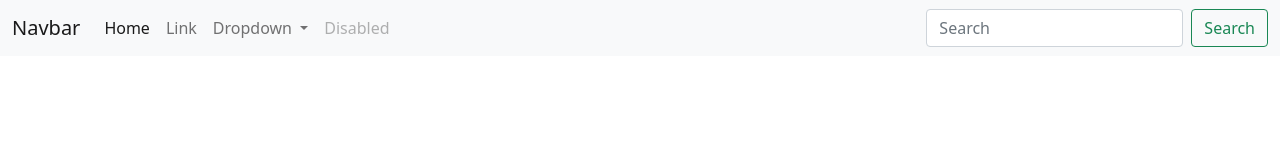
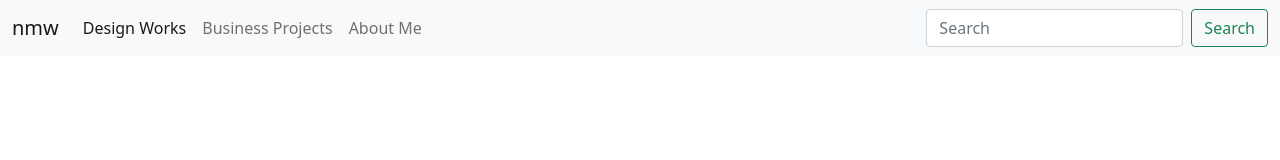
Before and after one commit to tiffanynmw/UX_UI_HW_20, a plain HTML site: page index.html in a window 1280 px wide. Drawn offline with nearby package versions, Linux system fonts and the light colour scheme.

Commit message:
nav bar updated

```diff
--- a/index.html
+++ b/index.html
@@ -11,31 +11,20 @@
 <body>
     <nav class="navbar navbar-expand-lg navbar-light bg-light">
         <div class="container-fluid">
-          <a class="navbar-brand" href="#">Navbar</a>
+          <a class="navbar-brand" href="#">nmw</a>
           <button class="navbar-toggler" type="button" data-bs-toggle="collapse" data-bs-target="#navbarSupportedContent" aria-controls="navbarSupportedContent" aria-expanded="false" aria-label="Toggle navigation">
             <span class="navbar-toggler-icon"></span>
           </button>
           <div class="collapse navbar-collapse" id="navbarSupportedContent">
             <ul class="navbar-nav me-auto mb-2 mb-lg-0">
               <li class="nav-item">
-                <a class="nav-link active" aria-current="page" href="#">Home</a>
+                <a class="nav-link active" aria-current="page" href="#">Design Works</a>
               </li>
               <li class="nav-item">
-                <a class="nav-link" href="#">Link</a>
-              </li>
-              <li class="nav-item dropdown">
-                <a class="nav-link dropdown-toggle" href="#" id="navbarDropdown" role="button" data-bs-toggle="dropdown" aria-expanded="false">
-                  Dropdown
-                </a>
-                <ul class="dropdown-menu" aria-labelledby="navbarDropdown">
-                  <li><a class="dropdown-item" href="#">Action</a></li>
-                  <li><a class="dropdown-item" href="#">Another action</a></li>
-                  <li><hr class="dropdown-divider"></li>
-                  <li><a class="dropdown-item" href="#">Something else here</a></li>
-                </ul>
+                <a class="nav-link" href="#">Business Projects</a>
               </li>
               <li class="nav-item">
-                <a class="nav-link disabled">Disabled</a>
+                <a class="nav-link" href="#">About Me</a>
               </li>
             </ul>
             <form class="d-flex">
@@ -46,6 +35,8 @@
         </div>
       </nav>
 
+
+
 </body>
 <script src="https://cdn.jsdelivr.net/npm/bootstrap@5.1.3/dist/js/bootstrap.bundle.min.js" integrity="sha384-ka7Sk0Gln4gmtz2MlQnikT1wXgYsOg+OMhuP+IlRH9sENBO0LRn5q+8nbTov4+1p" crossorigin="anonymous"></script>
 </html>
```
